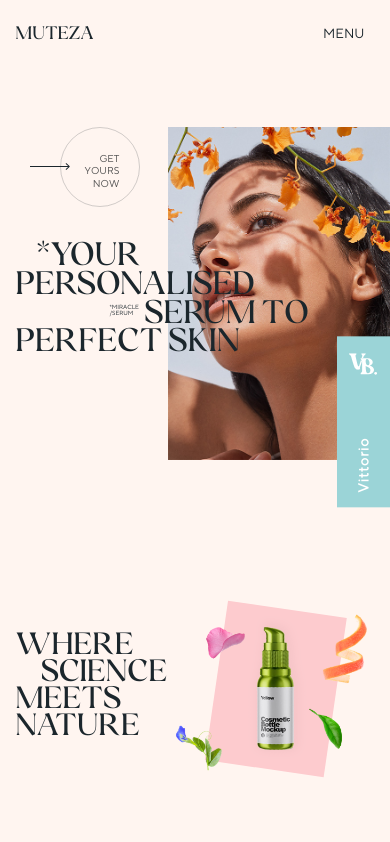
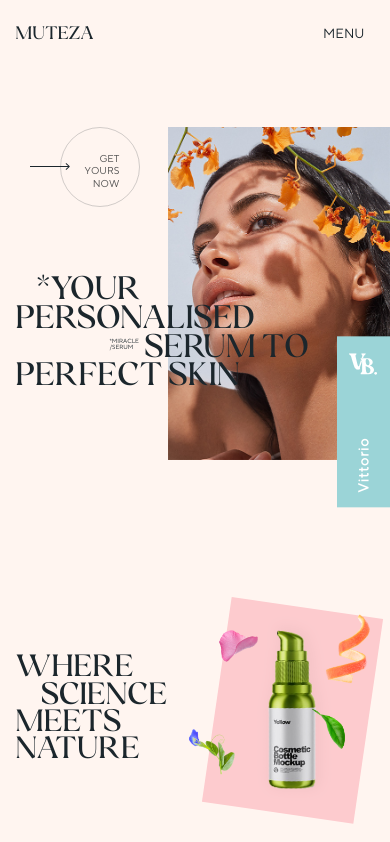
Before and after one commit to vittoriobusatta/Muteza, a React (Create React App) app: page / in a window 390 px wide. Shown: the top 842 px of the page. Built offline with nearby package versions, Linux system fonts and the light colour scheme.

Commit message:
somes changes

```diff
--- a/src/scss/04-components/_about.scss
+++ b/src/scss/04-components/_about.scss
@@ -51,7 +51,6 @@
 
 .about_image {
   position: relative;
-  grid-area: 1 / 2 / 2 / 3;
   height: 100%;
   @media screen and (min-width: 768px) {
     text-align: center;
@@ -63,11 +62,12 @@
 .petal_img {
   position: absolute;
   width: 20vw;
+  height: auto;
 }
 
 .orange_img {
   top: 8%;
-  left: -30%;
+  left: -22%;
   z-index: 2;
   @media screen and (min-width: 768px) {
     top: -1%;
@@ -76,7 +76,7 @@
 }
 
 .serum_img {
-  width: 75%;
+  width: 96%;
   margin: auto;
   transform: rotate(8.27deg) translate(0, -3.5%);
   @media screen and (min-width: 768px) {
@@ -86,7 +86,7 @@
 
 .petal_img {
   top: 0%;
-  right: -8%;
+  right: -10%;
   @media screen and (min-width: 768px) {
     top: -8%;
     right: -32%;
--- a/src/scss/04-components/_landing.scss
+++ b/src/scss/04-components/_landing.scss
@@ -81,9 +81,6 @@
 .landing_button {
   padding-right: 18%;
   padding-bottom: 8vh;
-  @media screen and (max-width: 768px) {
-    padding-bottom: 4vh;
-  }
   & > div span {
     display: flex;
     justify-content: flex-end;
```
